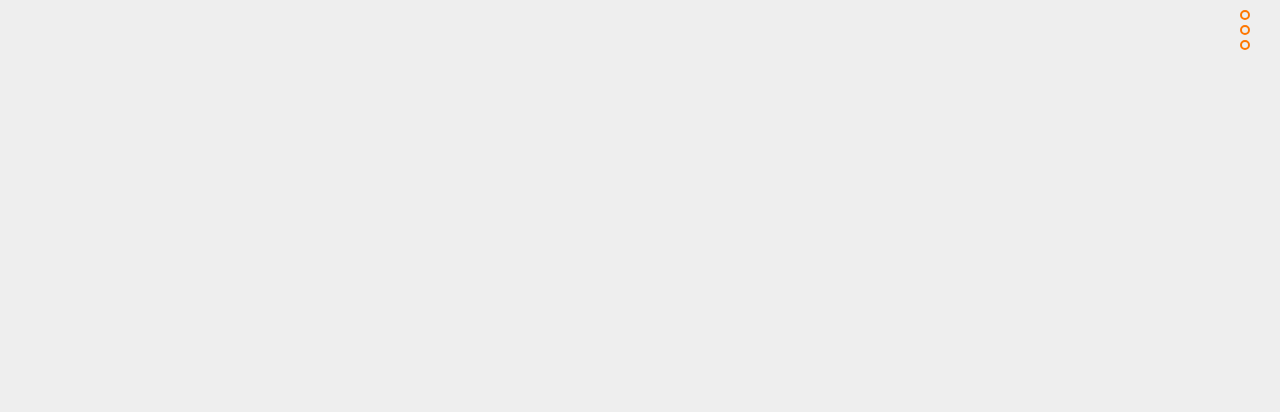
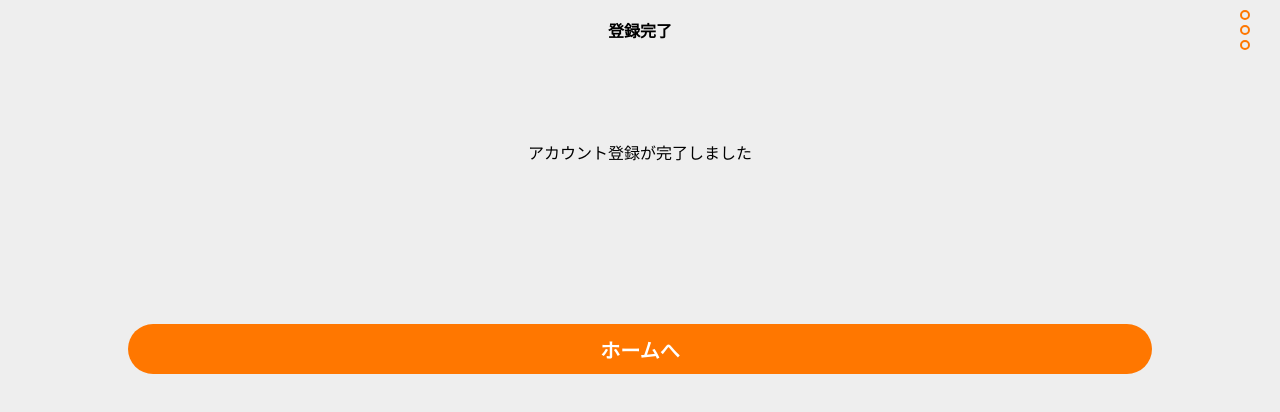
Before and after one commit to PiedPiperNagoya/bit.connect2021-client, a Vue app: page /registrationCompleted in a window 1280 px wide. Shown: the top 412 px of the page. Built offline with nearby package versions, Linux system fonts and the light colour scheme.

Commit message:
feature: #03 アカウント登録完了画面

```diff
--- a/src/router/index.js
+++ b/src/router/index.js
@@ -3,11 +3,12 @@ import VueRouter from "vue-router";
 import ShopList from "../views/ShopList.vue";
 import ShopDetail from "../views/ShopDetail.vue";
 import Registration from "../views/Registration.vue";
+import RegistrationCompleted from "../views/RegistrationCompleted.vue";
 import Signin from "../views/Signin.vue";
 import ProductList from "../views/ProductList.vue";
 import ProductDescription from "../views/ProductDescription.vue";
-import ChildCreate from '../views/ChildCreate'
-import ChildManage from '../views/ChildManage'
+import ChildCreate from "../views/ChildCreate";
+import ChildManage from "../views/ChildManage";
 
 Vue.use(VueRouter);
 
@@ -17,7 +18,7 @@ const routes = [
     name: "ShopList",
     component: ShopList,
     meta: {
-      title: 'お店一覧'
+      title: "お店一覧",
     },
   },
   {
@@ -25,7 +26,7 @@ const routes = [
     name: "ShopDetail",
     component: ShopDetail,
     meta: {
-      title: '商品一覧'
+      title: "商品一覧",
     },
   },
   {
@@ -33,7 +34,15 @@ const routes = [
     name: "Registration",
     component: Registration,
     meta: {
-      title: 'アカウント登録'
+      title: "アカウント登録",
+    },
+  },
+  {
+    path: "/registrationCompleted",
+    name: "RegistrationCompleted",
+    component: RegistrationCompleted,
+    meta: {
+      title: "登録完了",
     },
   },
   {
@@ -41,7 +50,7 @@ const routes = [
     name: "Signin",
     component: Signin,
     meta: {
-      title: 'サインイン'
+      title: "サインイン",
     },
   },
   {
@@ -49,7 +58,7 @@ const routes = [
     name: "ProductList",
     component: ProductList,
     meta: {
-      title: '商品一覧'
+      title: "商品一覧",
     },
   },
   {
@@ -57,7 +66,7 @@ const routes = [
     name: "ProductDescription",
     component: ProductDescription,
     meta: {
-      title: '商品詳細'
+      title: "商品詳細",
     },
   },
   {
@@ -65,7 +74,7 @@ const routes = [
     name: "ChildManage",
     component: ChildManage,
     meta: {
-      title: 'お子様情報の管理'
+      title: "お子様情報の管理",
     },
   },
   {
@@ -73,7 +82,7 @@ const routes = [
     name: "ChildCreate",
     component: ChildCreate,
     meta: {
-      title: 'お子様情報の追加'
+      title: "お子様情報の追加",
     },
   },
 ];
--- /dev/null
+++ b/src/views/RegistrationCompleted.vue
@@ -0,0 +1,35 @@
+<template>
+  <div class="registration">
+    <div class="content">
+      <center>アカウント登録が完了しました</center>
+      <BasicButtonComponent
+        @clicked="$router.push('/')"
+        class="register-button"
+        content="ホームへ"
+      />
+    </div>
+  </div>
+</template>
+
+<script>
+import BasicButtonComponent from "../components/BasicButtonComponent";
+
+export default {
+  name: "RegistrationCompleted",
+  components: {
+    BasicButtonComponent,
+  },
+};
+</script>
+
+<style scoped lang="scss">
+.registration {
+  position: fixed;
+  top: 60px;
+  width: 100%;
+  center {
+    margin-top: 5rem;
+    margin-bottom: 10rem;
+  }
+}
+</style>
```
